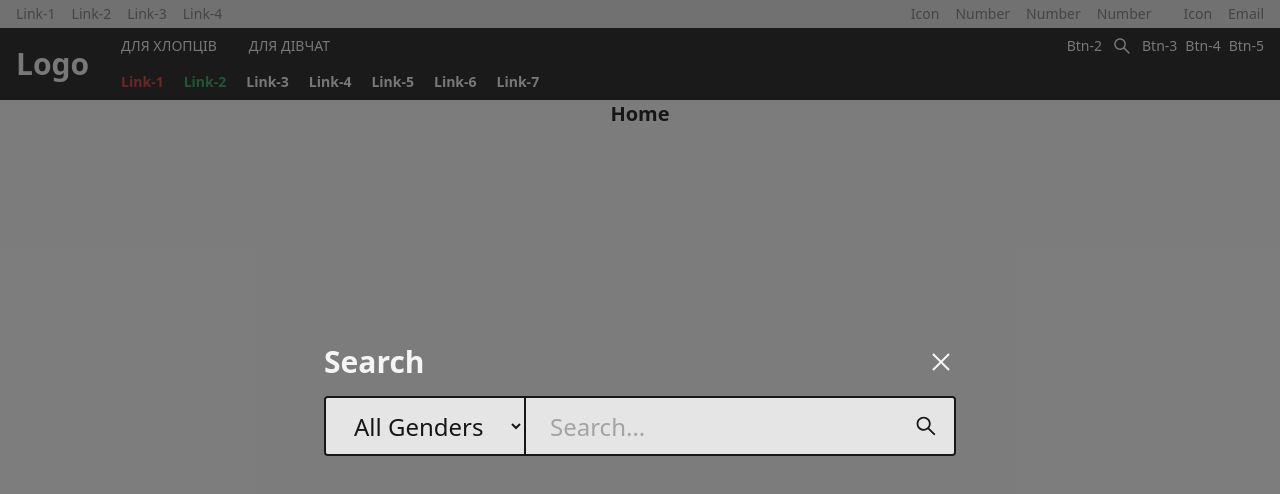
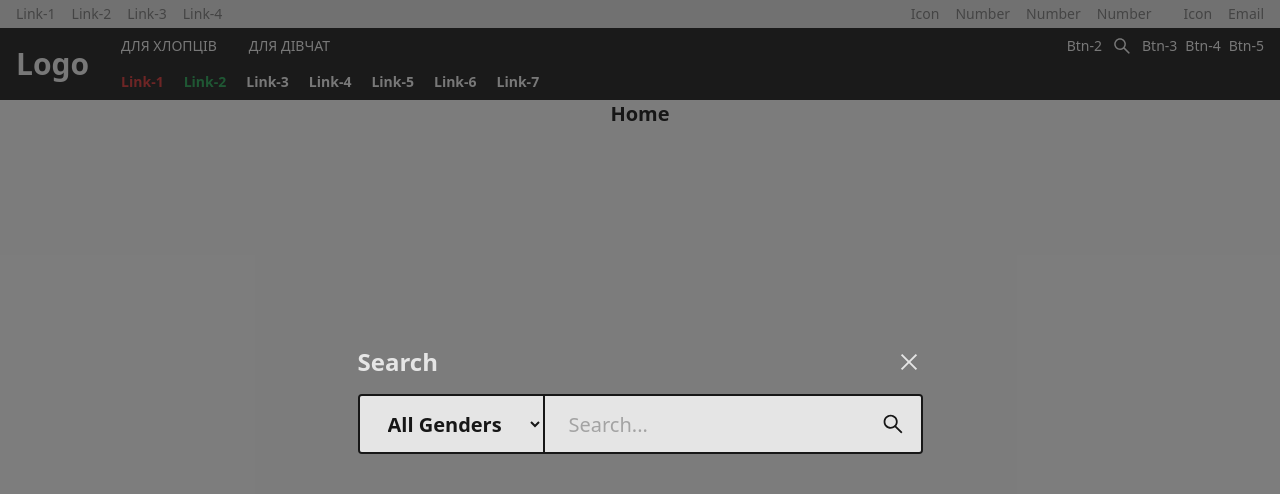
Before and after one commit to DeFosu/react-shop-clothes-template, a React (Vite) app: page / in a window 1280 px wide. Shown: the top 494 px of the page. Built offline with nearby package versions, Linux system fonts and the light colour scheme.

Commit message:
style: change font size

```diff
--- a/src/components/Header/Header.tsx
+++ b/src/components/Header/Header.tsx
@@ -9,10 +9,10 @@ const Header: React.FC = () => (
     <header className="w-full bg-neutral-950 text-neutral-100">
         <div className="absolute grid w-full h-full bg-neutral-800 bg-opacity-60 place-content-center">
             <div>
-                <div className="flex justify-between font-semibold text-neutral-100">
-                    <h2 className="text-3xl">Search</h2>
+                <div className="flex justify-between font-semibold text-neutral-200">
+                    <h2 className="text-2xl">Search</h2>
                     <button className="p-0.5">
-                        <AiOutlineClose size={26} />
+                        <AiOutlineClose size={24} />
                     </button>
                 </div>
                 <form
@@ -21,17 +21,23 @@ const Header: React.FC = () => (
                 >
                     <select
                         name="gender"
-                        className="px-6 text-2xl h-14 text-neutral-900 bg-neutral-200"
+                        className="px-6 text-xl font-semibold h-14 text-neutral-900 bg-neutral-200"
                     >
-                        <option value="all">All Genders</option>
-                        <option value="man">Man</option>
-                        <option value="woman">Woman</option>
+                        <option value="all" className="font-normal">
+                            All Genders
+                        </option>
+                        <option value="man" className="font-normal">
+                            Man
+                        </option>
+                        <option value="woman" className="font-normal">
+                            Woman
+                        </option>
                     </select>
                     <div className="border h-14 border-neutral-900"></div>
                     <input
                         type="search"
                         name="search"
-                        className="pl-6 text-2xl h-14 text-neutral-900 placeholder-neutral-400 bg-neutral-200 focus:outline-none"
+                        className="pl-6 text-xl h-14 text-neutral-900 placeholder-neutral-400 bg-neutral-200 focus:outline-none"
                         placeholder="Search..."
                     />
                     <button className="grid h-14 place-content-center aspect-square bg-neutral-200 text-neutral-900">
```
